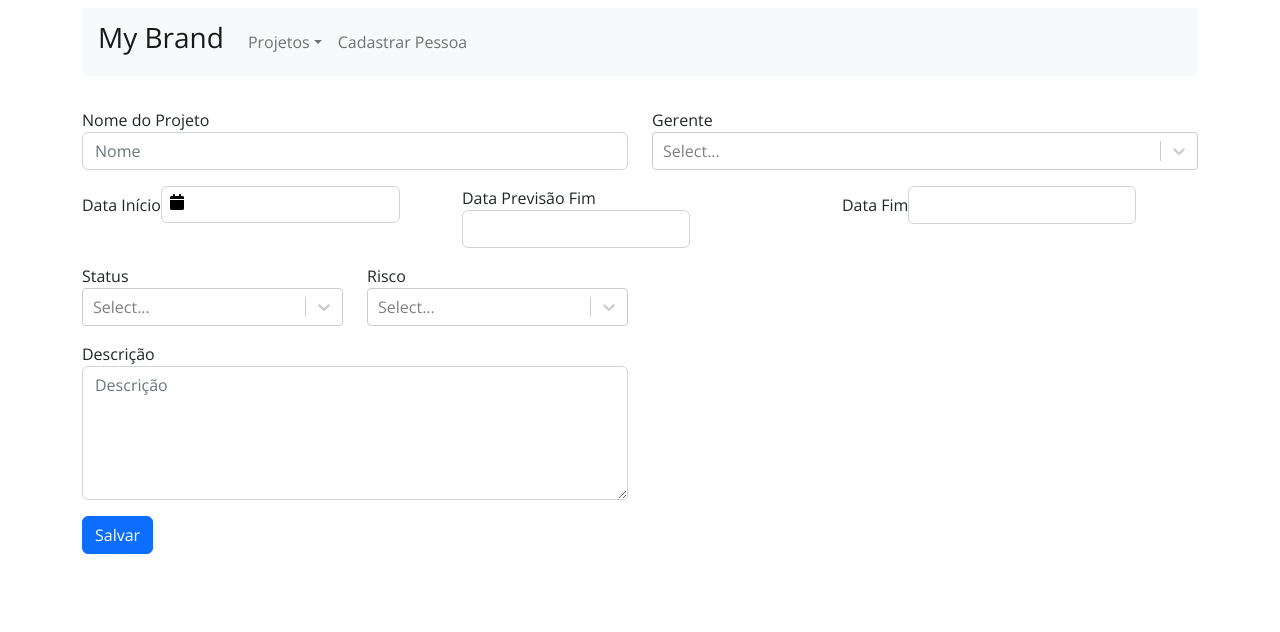
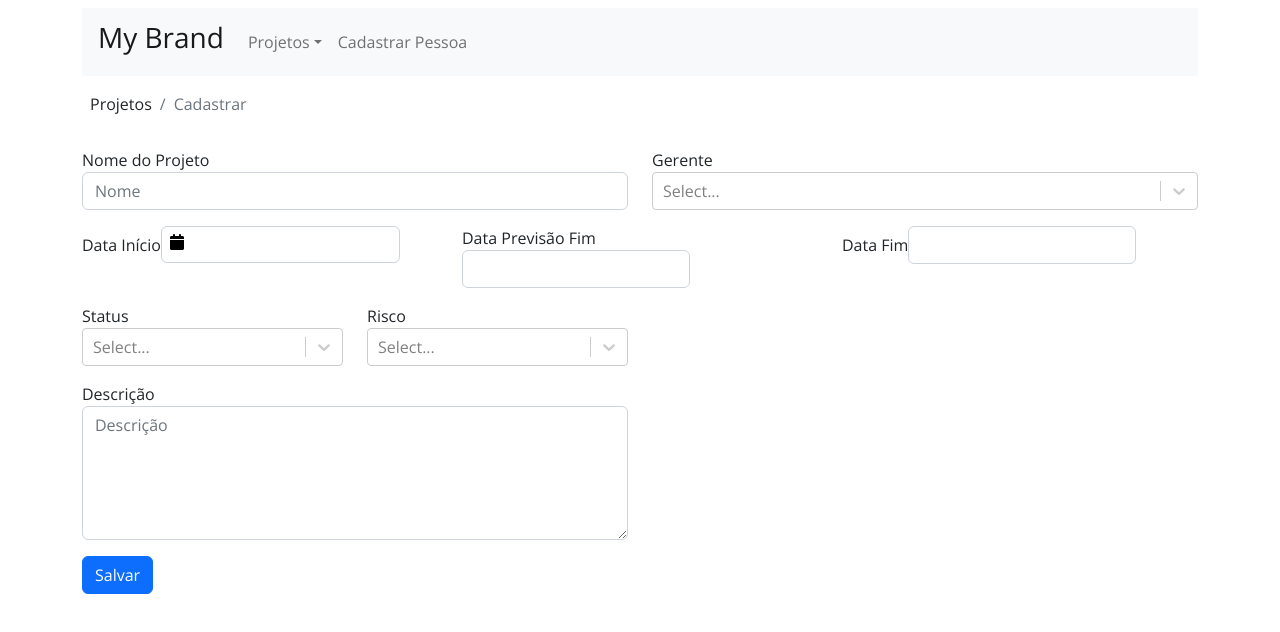
Before and after one commit to renatosantiago/projects-ui, a React (Create React App) app: page /projeto/cadastrar in a window 1280 px wide. Shown: the top 632 px of the page. Built offline with nearby package versions, Linux system fonts and the light colour scheme; no server answers.

Commit message:
add info page

```diff
--- a/src/Routes.js
+++ b/src/Routes.js
@@ -1,12 +1,10 @@
 import { BrowserRouter, Route, Switch } from "react-router-dom";
 import NavBar from "./ui/components/navbar";
-import IntegrantesProjetosList from "./ui/pages/membros-projeto/cadastar";
 import PessoaForm from "./ui/pages/pessoa";
 import EditarProjeto from "./ui/pages/projetos/editar/editar-projeto";
 import ProjetoList from "./ui/pages/projetos/listar";
-// import EditarProjeto from "./ui/pages/projetos/editar/editar-projeto";
 import ProjetoForm from "./ui/pages/projetos/cadastrar/projeto-form";
-// import history from "./util/history";
+import IntegrantesProjetosList from "./ui/pages/projetos/integrante/cadastrar";
 
 const Routes = () => {
   return (
--- a/src/ui/pages/pessoa/index.js
+++ b/src/ui/pages/pessoa/index.js
@@ -43,6 +43,14 @@ const PessoaForm = () => {
 
   return (
     <div className="container">
+      <div className="mt-3 ms-2">
+        <nav aria-label="breadcrumb">
+          <ol className="breadcrumb">
+            <li className="breadcrumb-item">Pessoa</li>
+            <li className="breadcrumb-item active" aria-current="page">Cadastrar</li>
+          </ol>
+        </nav>
+      </div>
       <form onSubmit={handleSubmit(onSubmit)}>
         <div className="row mt-3">
           <div className="col-6">
--- a/src/ui/pages/projetos/cadastrar/projeto-form.js
+++ b/src/ui/pages/projetos/cadastrar/projeto-form.js
@@ -46,7 +46,7 @@ const ProjetoForm = ({ projeto = {} }) => {
 
     requestBackend(config)
       .then(() => {
-        toast.success('Salvo com sucesso', {theme: "colored"});
+        toast.success('Salvo com sucesso', { theme: "colored" });
         history.push('/projeto/listar');
       })
       .catch(() => {
@@ -56,6 +56,14 @@ const ProjetoForm = ({ projeto = {} }) => {
 
   return (
     <div className="container">
+      <div className="mt-3 ms-2">
+        <nav aria-label="breadcrumb">
+          <ol className="breadcrumb">
+            <li className="breadcrumb-item">Projetos</li>
+            <li className="breadcrumb-item active" aria-current="page">{isEditing ? 'Editar' : 'Cadastrar'}</li>
+          </ol>
+        </nav>
+      </div>
       <form onSubmit={handleSubmit(onSubmit)} data-testid="projeto-form">
 
         <div className="row mt-3">
@@ -65,7 +73,7 @@ const ProjetoForm = ({ projeto = {} }) => {
               control={control}
               name="nome"
               rules={{ required: true }}
-              render={({ field }) => <input {...field} type="text" className="form-control" placeholder="Nome"/>}
+              render={({ field }) => <input {...field} type="text" className="form-control" placeholder="Nome" />}
             />
             {errors.nome && (
               <div className="invalid-feedback d-block">Campo obrigatório</div>
--- a/src/ui/pages/membros-projeto/cadastar/index.js
+++ b/src/ui/pages/projetos/integrante/cadastrar/index.js
@@ -2,7 +2,7 @@ import { useEffect, useState } from "react";
 import { Controller, useForm } from "react-hook-form";
 import Select from "react-select";
 import { toast } from "react-toastify";
-import { requestBackend } from "../../../../util/requests";
+import { requestBackend } from "../../../../../util/requests";
 
 const IntegrantesProjetosList = () => {
 
@@ -47,6 +47,15 @@ const IntegrantesProjetosList = () => {
 
   return (
     <div className="container">
+      <div className="mt-3 ms-2">
+        <nav aria-label="breadcrumb">
+          <ol className="breadcrumb">
+            <li className="breadcrumb-item">Projetos</li>
+            <li className="breadcrumb-item active" aria-current="page">Cadastrar</li>
+            <li className="breadcrumb-item active" aria-current="page">Integrante</li>
+          </ol>
+        </nav>
+      </div>
       <form onSubmit={handleSubmit(onSubmit)}>
         <div className="row">
           <div className="col-5 mt-3">
--- a/src/ui/pages/projetos/listar/index.js
+++ b/src/ui/pages/projetos/listar/index.js
@@ -24,6 +24,14 @@ const ProjetoList = () => {
 
   return (
     <div className="container">
+      <div className="mt-3 ms-2">
+        <nav aria-label="breadcrumb">
+          <ol className="breadcrumb">
+            <li className="breadcrumb-item">Projetos</li>
+            <li className="breadcrumb-item active" aria-current="page">Listar</li>
+          </ol>
+        </nav>
+      </div>
       <div className="card-columns projeto-card-container">
         {
           projetos.map((projeto) => <ProjetoCard projeto={projeto} onDelete={getProjetos} key={projeto.id}/>)
```
